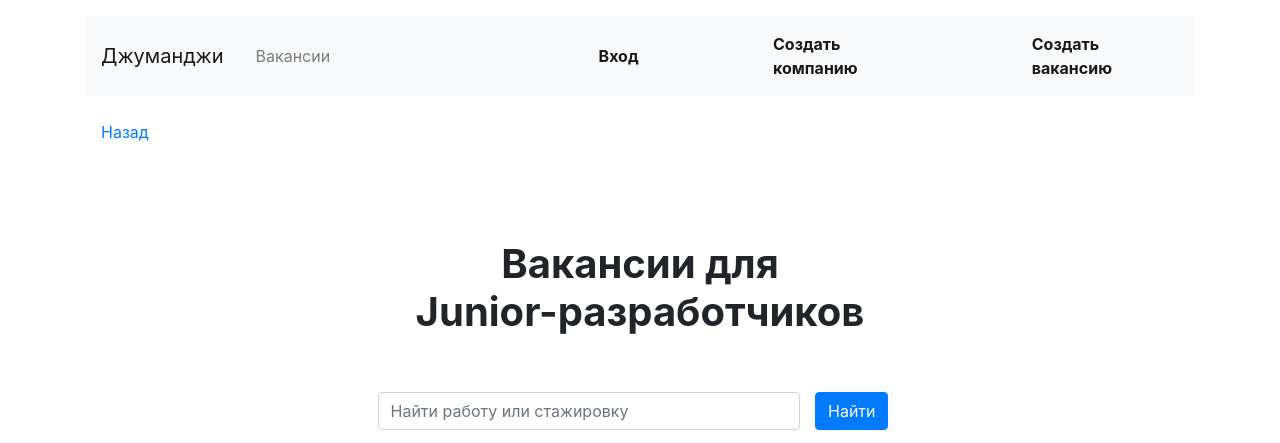
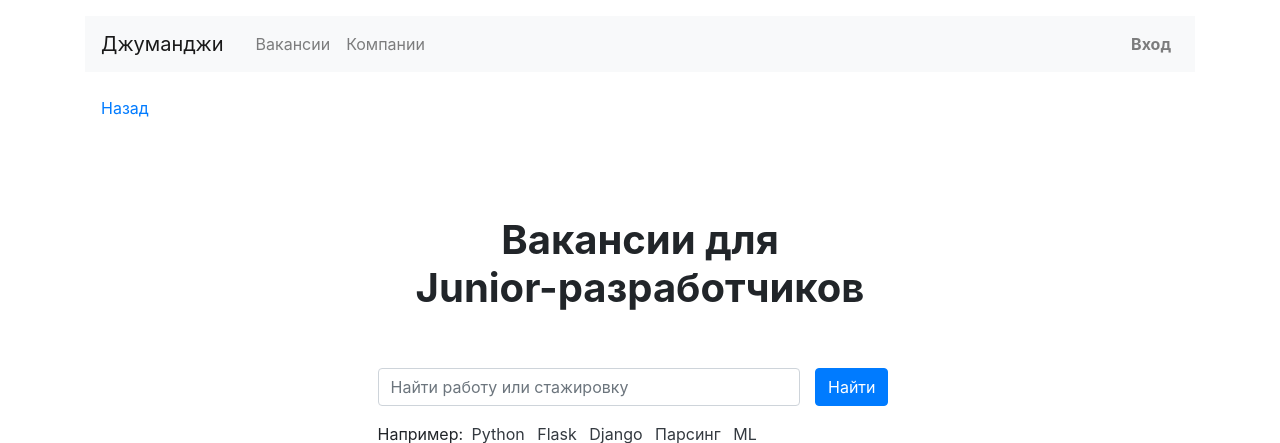
Before and after one commit to PolinaDoos/vacancies_project, a Django app: page / in a window 1280 px wide. Shown: the top 443 px of the page. Run offline with Django 4.2, Linux system fonts and the light colour scheme; data comes from the database, SQL or seed files in the repository; both versions use the stored data as it was after the commit; some libraries are stand-ins or nearby versions.

Commit message:
Added dropdown-menu

```diff
--- a/conf/urls.py
+++ b/conf/urls.py
@@ -31,6 +31,7 @@
     path('admin/', admin.site.urls),
     path('', vacancies.main_view),
     path('vacancies', vacancies.vacancies, name='vacancies'),
+    path('companies', vacancies.companies, name='companies'),
     path('vacancies/cat/<str:category_name>', vacancies.vacancies_on_category, name='vacancies_on_category'),
     path('vacancies/companies/<int:company>', vacancies.company_card, name='company_card'),
     path('vacancies/<int:vacancy>', vacancies.vacancy, name='vacancy'),
--- a/vacancies/templates/base.html
+++ b/vacancies/templates/base.html
@@ -20,25 +20,32 @@
           <li class="nav-item">
             <a class="nav-link" href="{% url 'vacancies' %}">Вакансии</a>
           </li>
-        </ul>
-        <ul class="navbar-nav col-2 justify-content-end">
-          <li class="nav-item active">
-            {% if user.username %}
-              <a href="#" class="nav-link font-weight-bold">{{ user.username }}</a>
-            {% else %}
-              <a href="/login" class="nav-link font-weight-bold">Вход</a>
-            {% endif %}
+          <li class="nav-item">
+            <a class="nav-link" href="{% url 'companies' %}">Компании</a>
           </li>
         </ul>
-        <ul class="navbar-nav col-2 justify-content-end">
-          <li class="nav-item active">
-            <a href="{% url 'create_company'%}" class="nav-link font-weight-bold">Создать компанию</a>
-          </li>
-        </ul>
-        <ul class="navbar-nav col-2 justify-content-end">
-          <li class="nav-item active">
-            <a href="{% url 'create_vacancy'%}" class="nav-link font-weight-bold">Создать вакансию</a>
-          </li>
+        <ul class="navbar-nav justify-content-end">
+          {% if user.username %}
+            <!-- <a href="#" class="nav-link font-weight-bold">{{ user.username }}</a> -->
+            <div class="dropdown show">
+              <!-- <button class="btn btn-secondary dropdown-toggle" type="button" id="dropdownMenuButton" data-toggle="dropdown" aria-haspopup="true" aria-expanded="false">
+                {{ user.username }}
+              </button> -->
+              <a class="dropdown-header" href="#" role="button" id="dropdownMenuLink" data-toggle="dropdown" aria-haspopup="true" aria-expanded="false">
+                {{ user.username }}
+              </a>
+              <div class="dropdown-menu" aria-labelledby="dropdownMenuButton">
+                <a class="dropdown-item" href="#">Профиль</a>
+                <a class="dropdown-item" href="#">Резюме</a>
+                <a class="dropdown-item" href="#">Комания</a>
+                <a class="dropdown-item" href="{% url 'create_company'%}">Создать компанию</a>
+                <a class="dropdown-item" href="{% url 'create_vacancy'%}">Создать вакансию</a>
+                <a class="dropdown-item" href="/logout">Выйти</a>
+              </div>
+            </div>
+          {% else %}
+            <a href="/login" class="nav-link font-weight-bold">Вход</a>
+          {% endif %}
         </ul>
       </div>
     </nav>
--- a/vacancies/views.py
+++ b/vacancies/views.py
@@ -38,6 +38,14 @@
         'number_of_vacancies': len(Vacancy.objects.all())
     }
     return render(request, 'vacancies.html', context)
+
+
+def companies(request):
+    context = {
+        'all_companies': Company.objects.all(),
+        'number_of_companies': len(Company.objects.all())
+    }
+    return render(request, 'companies.html', context)
 
 
 def vacancies_on_category(request, category_name):
```
Also changed, not shown: vacancies/templates/companies.html (added, +30 -0 lines), vacancies/templates/vacancy_summary.html (+4 -3 lines), db.sqlite3.
